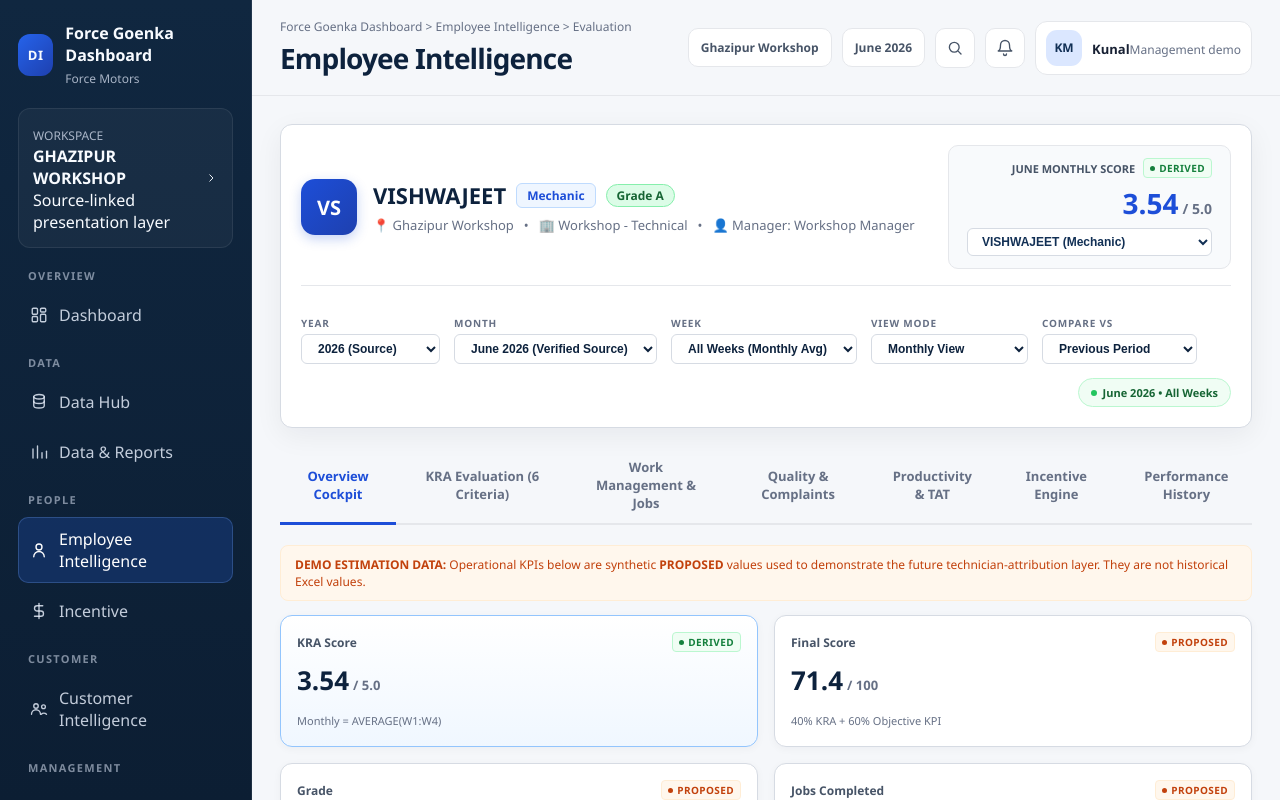
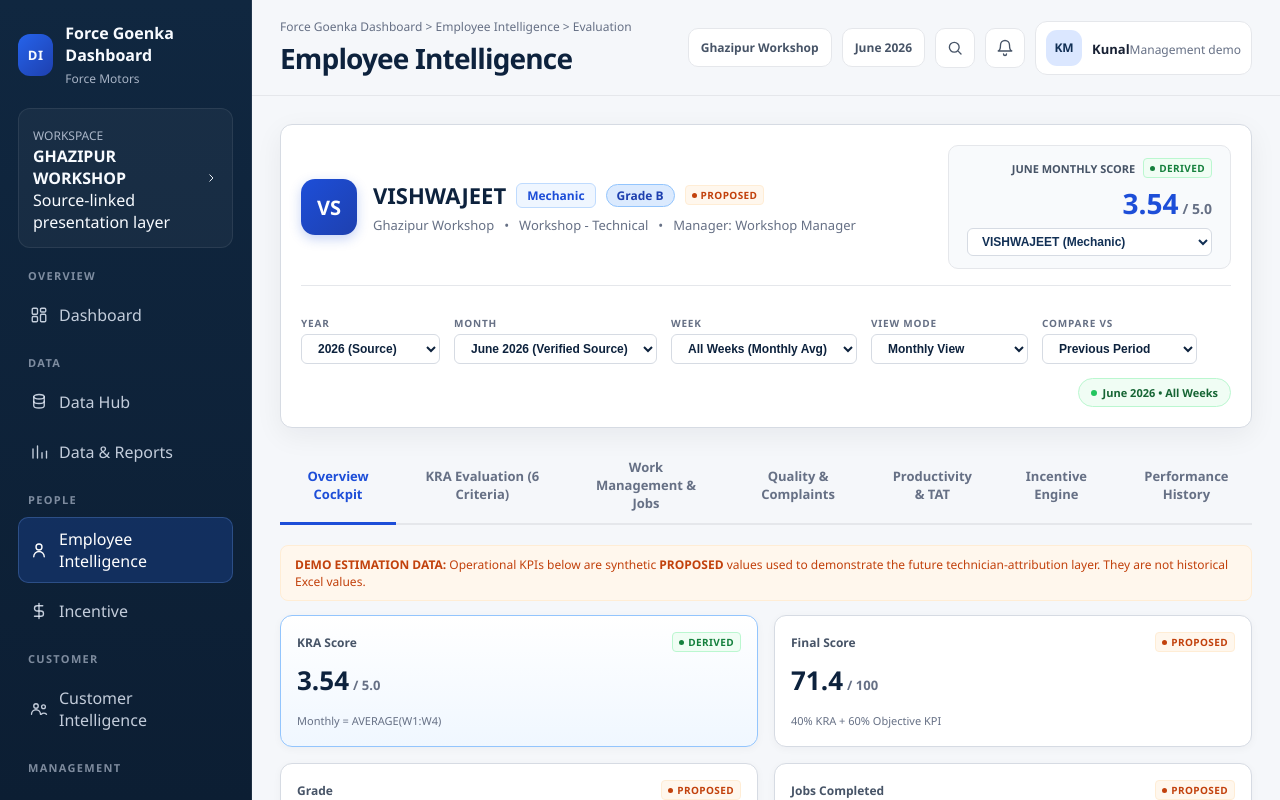
Before and after one commit to Easesmith-IT/digital-dealership-mangement-force, a Next.js app: page / in a window 1280 px wide. Shown: the top 800 px of the page. Built offline with nearby package versions, Linux system fonts and the light colour scheme.

Commit message:
fix: show calculated proposed employee grade in header

```diff
--- a/app/components/employee/EmployeeHeader.tsx
+++ b/app/components/employee/EmployeeHeader.tsx
@@ -1,14 +1,9 @@
 import React from "react";
-import {
-  ComparisonPeriod,
-  EmployeeProfile,
-  EvaluationPeriodMonth,
-  EvaluationPeriodWeek,
-  EvaluationPeriodYear,
-  ViewMode,
-} from "../../types/employee";
+import { ComparisonPeriod, EmployeeProfile, EvaluationPeriodMonth, EvaluationPeriodWeek, EvaluationPeriodYear, ViewMode } from "../../types/employee";
 import { GradeBadge, ProvenanceBadge } from "../common/Badge";
 import { PeriodSelector } from "../common/PeriodSelector";
+import { finalPerformanceScore, objectiveKpiScore, performanceGrade, vishwajeetJuneProposedPerformance } from "../../data/proposed-performance";
+import { vishwajeetJuneKra } from "../../data/employee-data";
 
 interface EmployeeHeaderProps {
   employee: EmployeeProfile;
@@ -45,6 +40,13 @@ export const EmployeeHeader: React.FC<EmployeeHeaderProps> = ({
   employeeList,
   onSelectEmployee,
 }) => {
+  const proposedFinalScore = finalPerformanceScore(
+    vishwajeetJuneKra.monthlyAverageScore,
+    objectiveKpiScore(vishwajeetJuneProposedPerformance.monthly),
+  );
+  const displayedGrade = employee.id === "emp-vishwajeet" ? performanceGrade(proposedFinalScore) : employee.currentGrade;
+  const displayedGradeProvenance = employee.id === "emp-vishwajeet" ? "PROPOSED" : undefined;
+
   return (
     <div className="employee-cockpit-header">
       <div className="header-top-row">
@@ -54,43 +56,31 @@ export const EmployeeHeader: React.FC<EmployeeHeaderProps> = ({
             <div className="name-role-row">
               <h2 className="employee-name">{employee.name}</h2>
               <span className="role-tag">{employee.role}</span>
-              <GradeBadge grade={employee.currentGrade} />
+              <GradeBadge grade={displayedGrade} />
+              {displayedGradeProvenance && <ProvenanceBadge provenance="PROPOSED" size="sm" />}
             </div>
             <div className="meta-row">
-              <span>📍 {employee.workshop}</span>
+              <span>{employee.workshop}</span>
               <span>&bull;</span>
-              <span>🏢 {employee.department}</span>
+              <span>{employee.department}</span>
               <span>&bull;</span>
-              <span>👤 Manager: {employee.reportingManager}</span>
+              <span>Manager: {employee.reportingManager}</span>
             </div>
           </div>
         </div>
 
         <div className="header-score-card">
           <div className="score-meta">
-            <span className="label">
-              {selectedWeek === "All Weeks" ? `${selectedMonth} Monthly Score` : `${selectedWeek} Score`}
-            </span>
+            <span className="label">{selectedWeek === "All Weeks" ? `${selectedMonth} Monthly Score` : `${selectedWeek} Score`}</span>
             <ProvenanceBadge provenance={provenance} size="sm" />
           </div>
-          <div className="score-value">
-            {currentScoreText}
-            <span className="max-scale">/ 5.0</span>
-          </div>
+          <div className="score-value">{currentScoreText}<span className="max-scale">/ 5.0</span></div>
           <div className="employee-picker">
-            <select
-              className="employee-select"
-              value={employee.id}
-              onChange={(e) => {
-                const found = employeeList.find((x) => x.id === e.target.value);
-                if (found) onSelectEmployee(found);
-              }}
-            >
-              {employeeList.map((emp) => (
-                <option key={emp.id} value={emp.id}>
-                  {emp.name} ({emp.role})
-                </option>
-              ))}
+            <select className="employee-select" value={employee.id} onChange={(e) => {
+              const found = employeeList.find((x) => x.id === e.target.value);
+              if (found) onSelectEmployee(found);
+            }}>
+              {employeeList.map((emp) => <option key={emp.id} value={emp.id}>{emp.name} ({emp.role})</option>)}
             </select>
           </div>
         </div>
```
